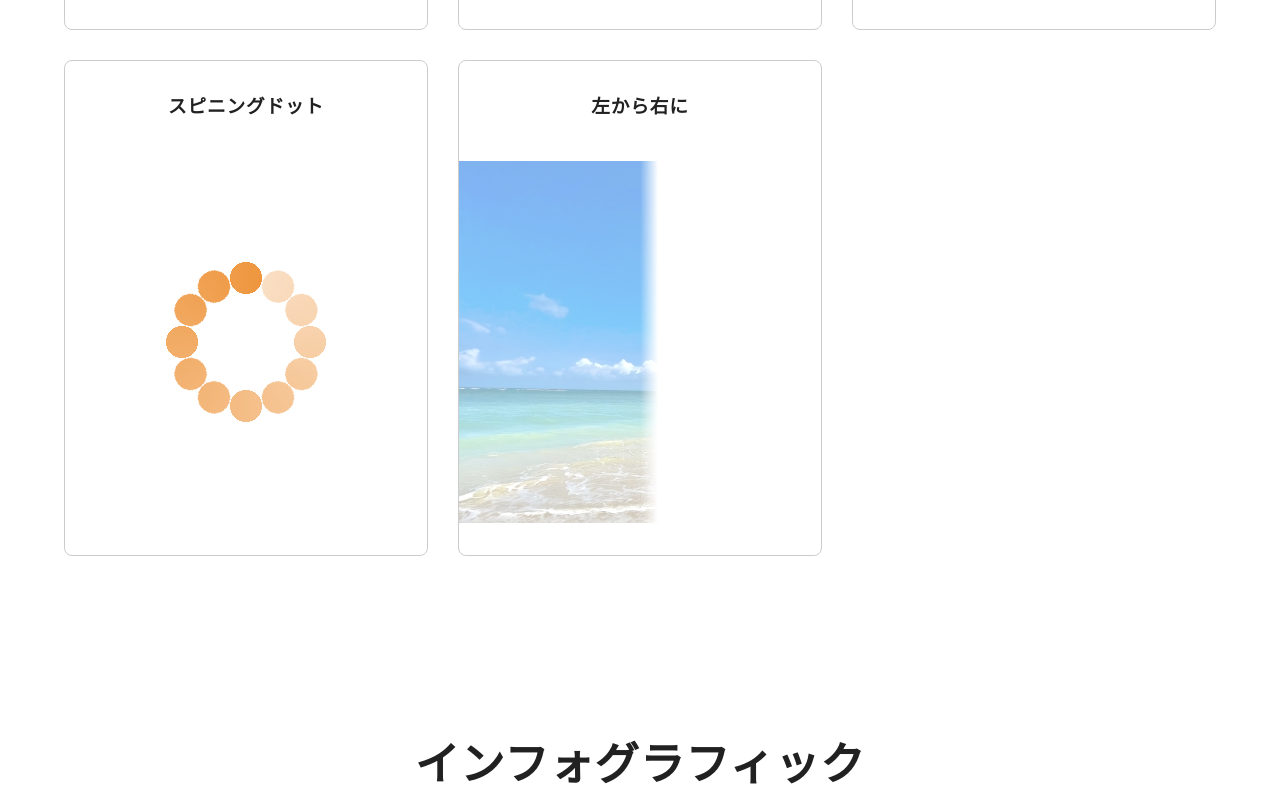
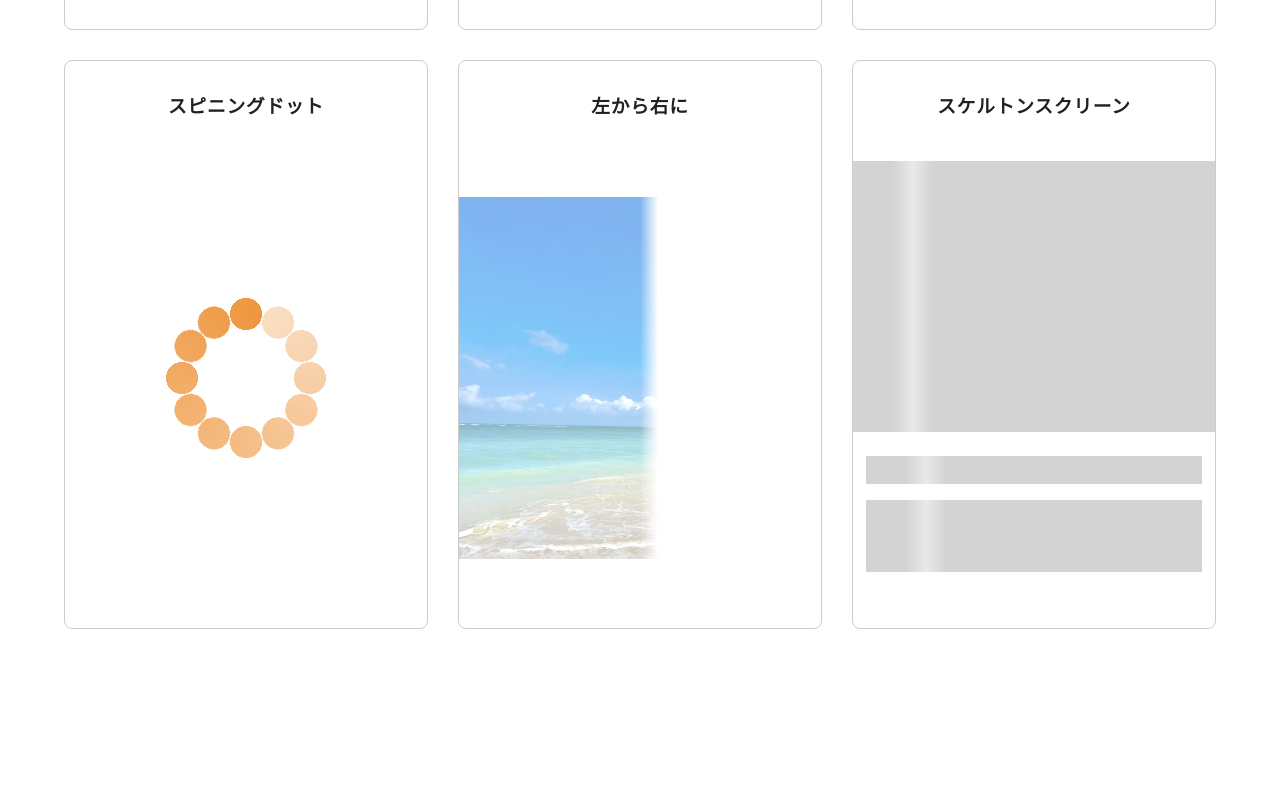
Before and after one commit to mikiyuito/animation, a website: page src/html/index.html in a window 1280 px wide. Shown: the part 4165-4967 px from the top of the page. Drawn offline with nearby package versions, Linux system fonts and the light colour scheme; files that its build step writes are made by us from their sources.

Commit message:
Add:スケルトンスクリーンを作成

```diff
--- a/src/assets/sass/object/component/_loading.scss
+++ b/src/assets/sass/object/component/_loading.scss
@@ -645,4 +645,67 @@
       }
     }
   }
+
+  // Skeleton Screen
+  //--------------------------------------------
+  &[data-animation="skeleton"] {
+    & :where(.p-loading__title, .p-loading__text, .p-loading__figure)::before {
+      content: "";
+      display: block;
+      position: absolute;
+      z-index: 1;
+      top: 0;
+      left: 0;
+      width: 100%;
+      height: 100%;
+      animation-name: skeleton;
+      animation-duration: 1s;
+      animation-timing-function: ease-out;
+      animation-iteration-count: infinite;
+      background-color: rgb(211, 211, 211);
+      background-image: linear-gradient(
+        90deg,
+        rgba(255, 255, 255, 0),
+        rgba(255, 255, 255, 0.5),
+        rgba(255, 255, 255, 0)
+      );
+      background-repeat: no-repeat;
+      background-position: left 40px top;
+      background-size: 40px 100%;
+    }
+
+    @keyframes skeleton {
+      to {
+        background-position: right -40px top;
+      }
+    }
+
+    .c-loading__inner {
+      display: flex;
+      flex-basis: 300px;
+      flex-direction: column;
+    }
+
+    .c-loading__thumbnail {
+      order: -1;
+    }
+
+    .p-loading__body {
+      padding: 1.5rem 0.8rem;
+    }
+
+    .p-loading__title,
+    .p-loading__text,
+    .p-loading__figure {
+      position: relative;
+    }
+
+    .p-loading__title + * {
+      margin-top: 1rem;
+    }
+
+    .p-loading__figure img {
+      width: 100%;
+    }
+  }
 }
--- a/src/html/index.html
+++ b/src/html/index.html
@@ -630,6 +630,32 @@
                       </div>
                     </li>
                     <!-- /.l-grid__item -->
+                    <li class="l-grid__item">
+                      <div class="p-box">
+                        <div class="p-box__header">
+                          <h3 class="p-box__title">スケルトンスクリーン</h3>
+                        </div>
+                        <!-- /.p-box__header -->
+                        <div class="p-box__body">
+                          <div class="c-loading" data-animation="skeleton" role="presentation">
+                            <div class="c-loading__inner p-loading__inner">
+                              <div class="c-loading__body p-loading__body">
+                                <h3 class="p-loading__title">スケルトンスクリーン</h3>
+                                <p class="p-loading__text">
+                                  画面に表示するデータが読み込まれるまでの間、そのコンテンツの枠組みだけを事前に表示させるUIのこと
+                                </p>
+                              </div>
+                              <div class="c-loading__thumbnail p-loading__thumbnail">
+                                <figure class="p-loading__figure">
+                                  <img src="../assets/img/common/24022618_s.jpg" width="800" height="600" alt="" />
+                                </figure>
+                              </div>
+                            </div>
+                          </div>
+                        </div>
+                      </div>
+                    </li>
+                    <!-- /.l-grid__item -->
                   </ul>
                 </div>
                 <!-- /.l-spacer -->
```
